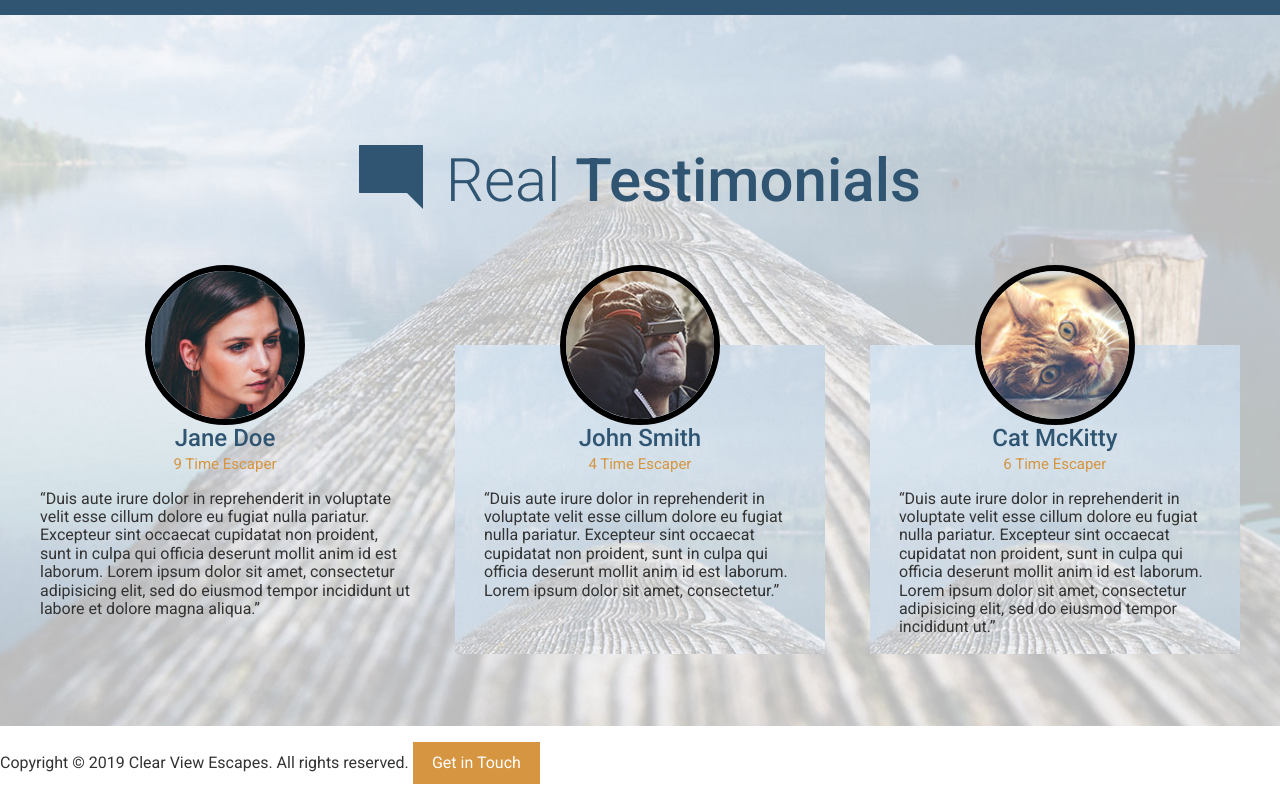
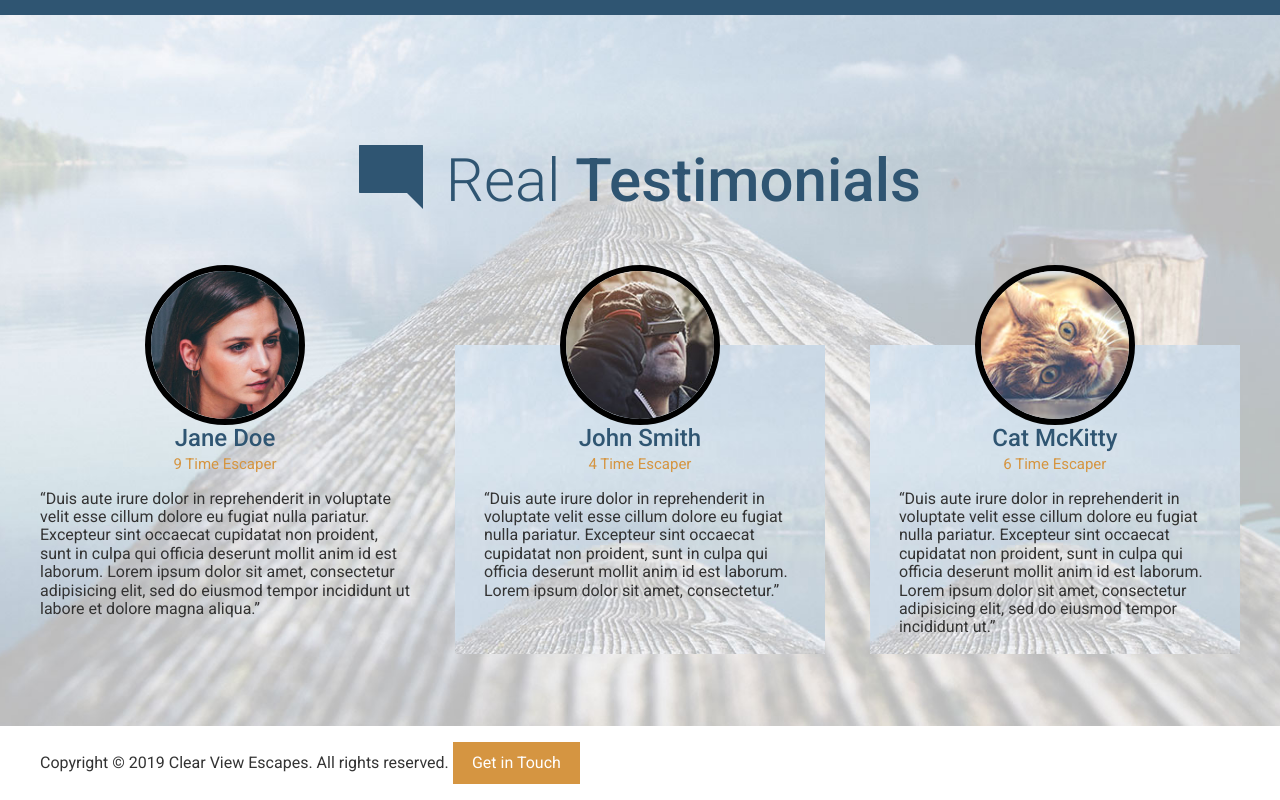
Before and after one commit to nzwebgeek/trave-site2021, a website: page app/index.html in a window 1280 px wide. Shown: the part 2818-3618 px from the top of the page. Drawn offline with Linux system fonts and the light colour scheme; files whose address does not match are found by name.

Commit message:
footer done

```diff
--- /dev/null
+++ b/app/assets/styles/modules/_site-footer.css
@@ -0,0 +1,18 @@
+.site-footer{
+    background-color: $mainBlue;
+    color:#fff;
+    padding:.5rem;
+    text-align:center;
+
+    &__text{
+        display: block;
+        margin-bottom: 1rem;
+        font-weight: 200;
+
+        @mixin atMedium{
+            display:inline;
+            margin-bottom:0;
+            margin-right:1.4rem;
+        }
+    }
+}
--- a/app/assets/styles/styles.css
+++ b/app/assets/styles/styles.css
@@ -12,3 +12,4 @@
 @import "modules/_section-title.css";
 @import "modules/_feature-item.css";
 @import "modules/_testimonial.css";
+@import "modules/_site-footer.css";
--- a/app/index.html
+++ b/app/index.html
@@ -151,8 +151,10 @@
     </div>
   </div>
 
-  <footer>
-    <p>Copyright &copy; 2019 Clear View Escapes. All rights reserved. <a href="#" class="btn btn--orange">Get in Touch</a></p>
+  <footer class="site-footer">
+    <div class="wrapper">
+      <p> <span class="site-footer__text">Copyright &copy; 2019 Clear View Escapes. All rights reserved.</span>  <a href="#" class="btn btn--orange">Get in Touch</a></p>
+    </div>
   </footer>
   <!-- Leave this commented out HTML here until you need it for an upcoming "modal" lesson
   <div class="modal">
```
